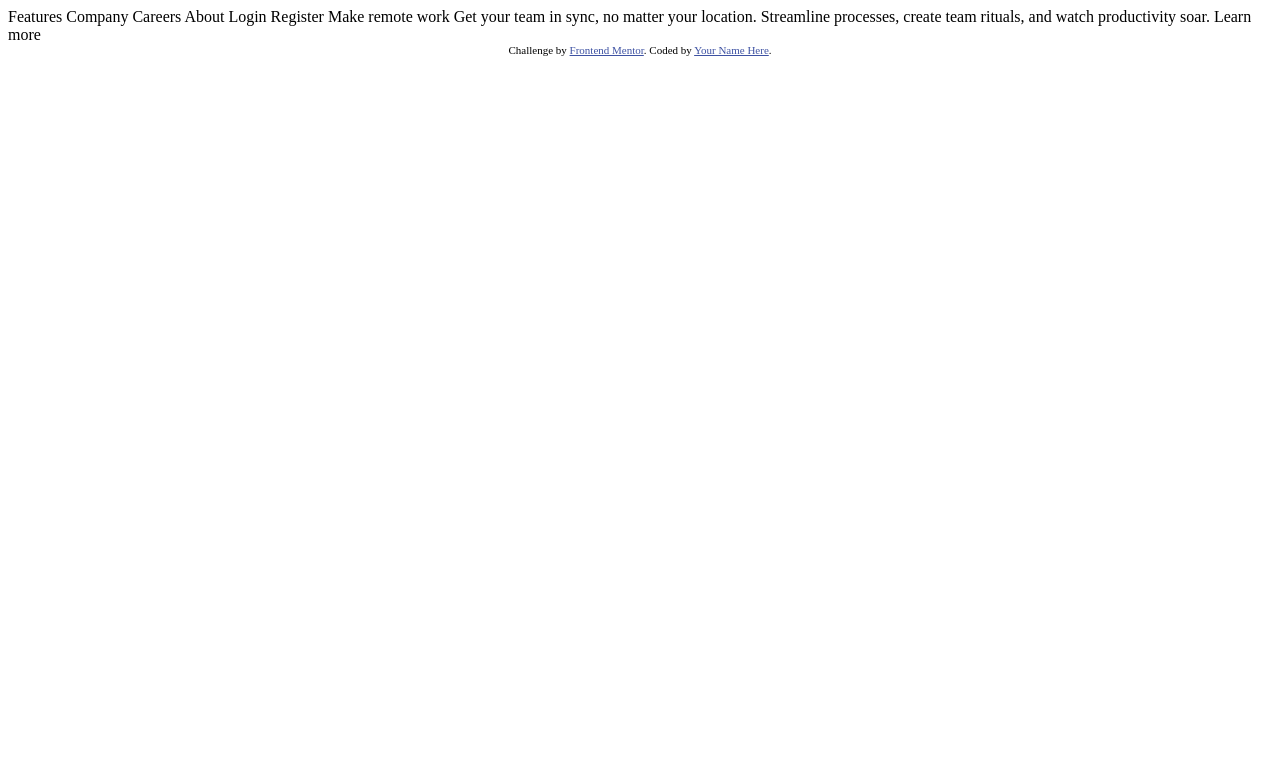
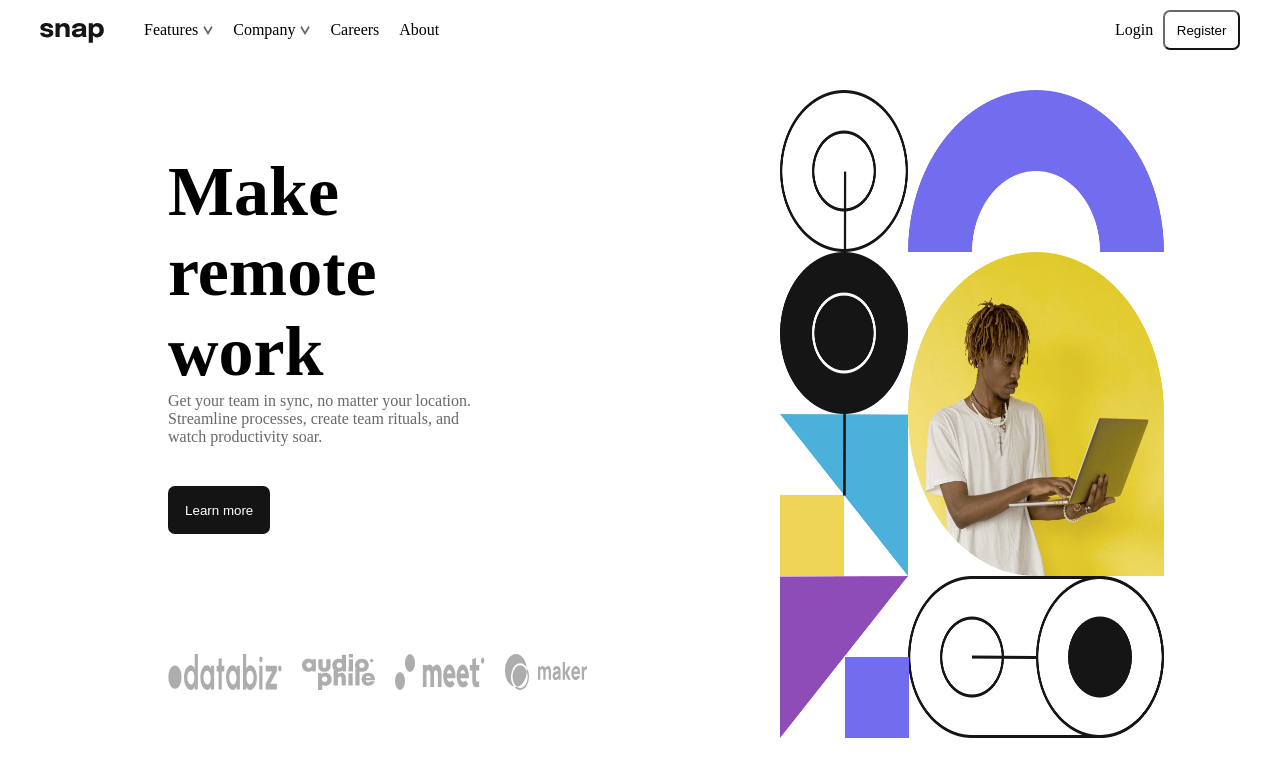
Before and after one commit to smallalcantara/intro-section-project, a plain HTML site: page index.html in a window 1280 px wide. Drawn offline with Linux system fonts and the light colour scheme.

Commit message:
first commit

```diff
--- a/index.html
+++ b/index.html
@@ -1,39 +1,75 @@
 <!DOCTYPE html>
 <html lang="en">
 <head>
-  <meta charset="UTF-8">
-  <meta name="viewport" content="width=device-width, initial-scale=1.0"> <!-- displays site properly based on user's device -->
+    <meta charset="UTF-8">
+    <meta name="viewport" content="width=device-width, initial-scale=1.0">
+    <title>Document</title>
+    <link rel="stylesheet" href="/style.css">
+</head>
+<body class="body">
+    <main class="main">
+        <nav class="nav">
+            <div class="nav-flex">
+                <div>
+                    <img class="snap" src="/images/logo.svg" alt="">
+                </div>
+                <div class="menu">
+                    <span class="item">
+                       <p>Features</p>
+                       <img class="arrow" src="/images/icon-arrow-down.svg" alt="">
+                    </span>
+                    <span class="item">
+                        <p>Company</p>
+                        <img class="arrow" src="images/icon-arrow-down.svg" alt="">
+                    </span>
+                    <span>
+                        <p>Careers</p>
+                    </span>
+                    <span>
+                        <p>About</p>
+                    </span>
+                </div>
 
-  <link rel="icon" type="image/png" sizes="32x32" href="./images/favicon-32x32.png">
+            </div>
+            <div class="login-flex">
+                <p>Login</p>
+                <button class="Register">Register</button>
+            </div>
+            <span class="menu-image">
+                <img class="hambuger-icon"  src="/images/icon-menu.svg" alt="">
+            </span>
+        </nav>
+        <span>
+            <img class="mobile-hero" src="/images/image-hero-mobile.png" alt="">
+        </span>
+        <div class="content-flex">
+            <div class="content">
+                <h1 class="heading">Make remote work</h1>
+                <p class="paragraph">Get your team in sync, no matter your location. Streamline processes,
+                    create team rituals, and watch productivity soar. </p>
+               <span class="logo-flex">
+                    <div class="learn">
+                        <button class="learn-more">Learn more</button>
+                    </div>
 
-  <title>Frontend Mentor | Intro section with dropdown navigation</title>
+                    <span class="logo-image">
+                    <img class="logo" src="/images/client-databiz.svg" alt="">
+                    <img class="logo" src="/images/client-audiophile.svg" alt="">
+                    <img class="logo" src="/images/client-meet.svg" alt="">
+                    <img class="logo" src="/images/client-maker.svg" alt="">
+                    </span>
+               </span>
 
-  <!-- Feel free to remove these styles or customise in your own stylesheet 👍 -->
-  <style>
-    .attribution { font-size: 11px; text-align: center; }
-    .attribution a { color: hsl(228, 45%, 44%); }
-  </style>
-</head>
-<body>
 
-  Features
-  Company
-  Careers
-  About
+            </div>
+            <div>
+                <img class="desk-hero" src="/images/image-hero-desktop.png" alt="">
+            </div>
+        </div>
 
-  Login
-  Register
 
-  Make remote work
 
-  Get your team in sync, no matter your location. Streamline processes,
-  create team rituals, and watch productivity soar.
 
-  Learn more
-
-  <div class="attribution">
-    Challenge by <a href="https://www.frontendmentor.io?ref=challenge" target="_blank">Frontend Mentor</a>.
-    Coded by <a href="#">Your Name Here</a>.
-  </div>
+    </main>
 </body>
 </html>
```
Also changed, not shown: intro.html (deleted, +0 -75 lines), 3 other files.
